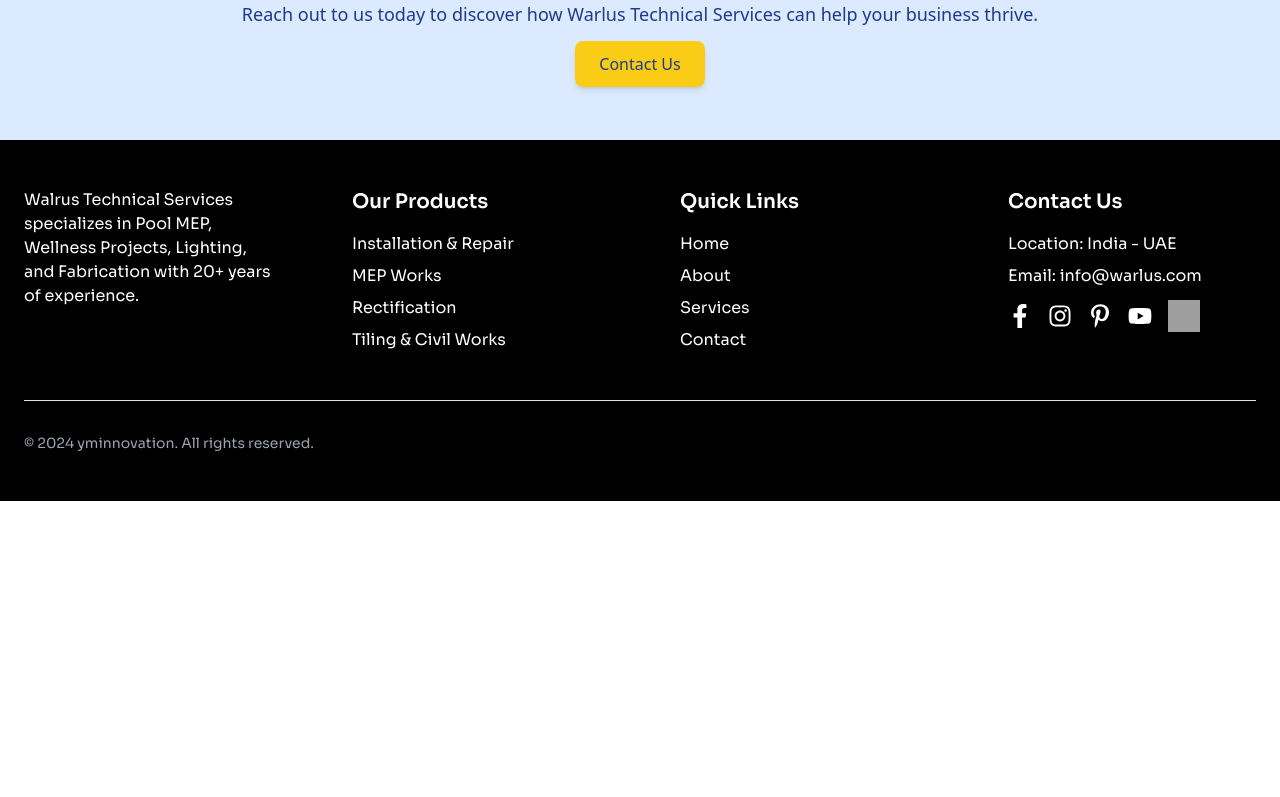
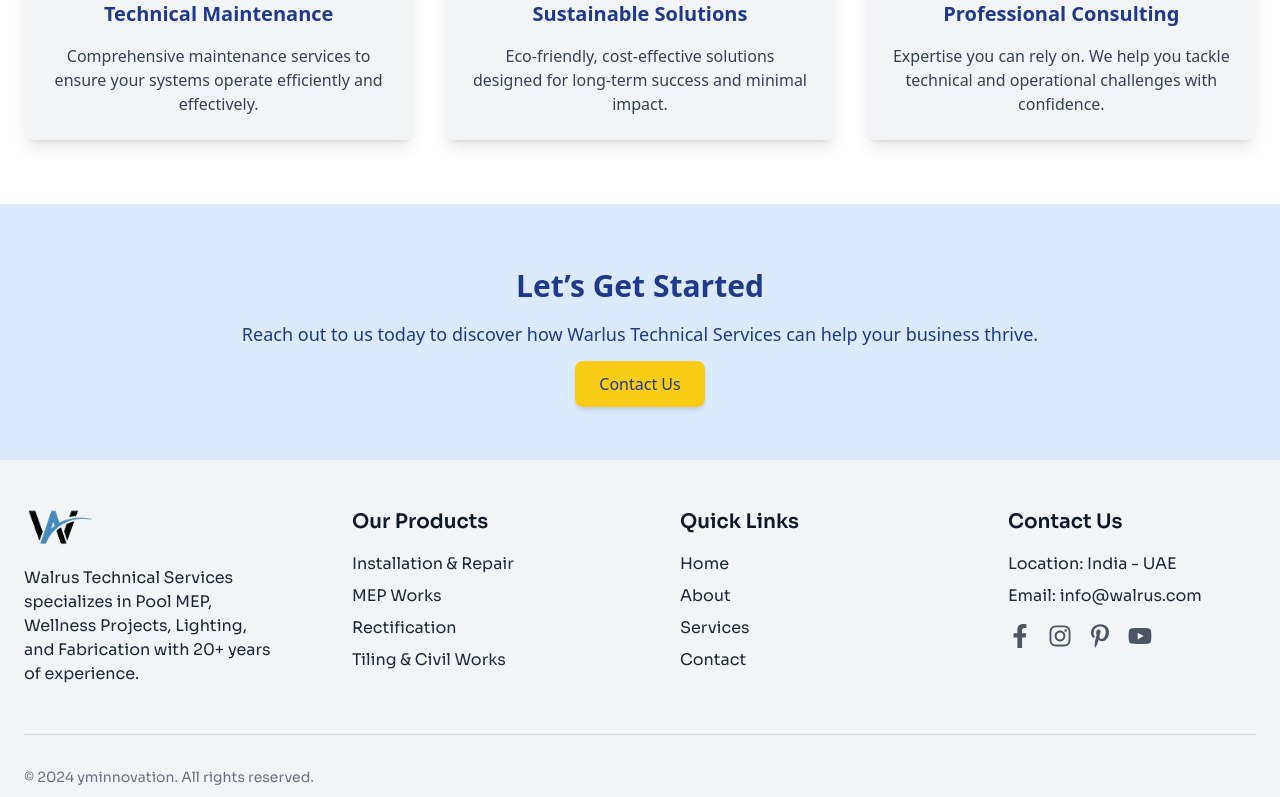
Before and after one commit to yaseenmirshal/Walrus, a Next.js app: page / in a window 1280 px wide. Shown: the part 2000-2797 px from the top of the page. Before the commit the page ends 2501 px from the top, so only its background shows below. Built offline with nearby package versions, Linux system fonts and the light colour scheme; grey boxes are pictures that could not be loaded.

Commit message:
home almost

```diff
--- a/app/Components/Footer.jsx
+++ b/app/Components/Footer.jsx
@@ -2,7 +2,7 @@
 import AOS from 'aos';
 import 'aos/dist/aos.css';
 import { useEffect } from 'react';
-import { FaFacebookF, FaInstagram, FaPinterestP, FaYoutube, FaTwitter } from 'react-icons/fa';
+import { FaFacebookF, FaInstagram, FaPinterestP, FaYoutube } from 'react-icons/fa';
 
 export default function Footer() {
   useEffect(() => {
@@ -13,112 +13,87 @@
   }, []);
 
   return (
-    <footer className="bg-black text-white py-12">
+    <footer className="bg-gray-100 text-gray-800 py-12">
       <div className="container mx-auto px-6">
         <div className="grid grid-cols-1 md:grid-cols-4 gap-20">
-          {/* DaamWorld Logo and Text */}
+
+
+          {/* Company Info */}
           <div className="flex flex-col items-start" data-aos="fade-up">
-           {/* <img
-            src="./pictures/daamlogo.png"
-            alt="DaamWorld Logo"
-            className="w-[1px] h-[1px] sm:w-[240px] sm:h-[56px] lg:w-[260px] lg:h-[60px] object-contain"
-          /> */}
+          <img width={70} height={70} className='pb-5' src="./walruslogo.png" alt="logo" />
             <p className="text-left text-md">
-            Walrus Technical Services specializes in Pool MEP, Wellness Projects, Lighting, and Fabrication with 20+ years of experience.
+              Walrus Technical Services specializes in Pool MEP, Wellness Projects, Lighting, and Fabrication with 20+ years of experience.
             </p>
           </div>
 
-
-          {/* Additional Content */}
+          {/* Our Products */}
           <div className="flex flex-col items-start" data-aos="fade-up" data-aos-delay="300">
-            <h3 className="text-xl font-semibold mb-4">Our Products</h3>
+            <h3 className="text-xl font-semibold mb-4 text-gray-900">Our Products</h3>
             <ul className="space-y-2 text-left">
               <li>
-                <a href="#faucets" className="hover:text-blue-400">Installation & Repair</a>
+                <a href="#faucets" className="hover:text-blue-600">Installation & Repair</a>
               </li>
               <li>
-                <a href="#showers" className="hover:text-blue-400">MEP Works</a>
+                <a href="#showers" className="hover:text-blue-600">MEP Works</a>
               </li>
               <li>
-                <a href="#toilets" className="hover:text-blue-400">Rectification</a>
+                <a href="#toilets" className="hover:text-blue-600">Rectification</a>
               </li>
               <li>
-                <a href="#accessories" className="hover:text-blue-400">Tiling & Civil Works</a>
+                <a href="#accessories" className="hover:text-blue-600">Tiling & Civil Works</a>
               </li>
             </ul>
           </div>
 
           {/* Quick Links */}
           <div className="flex flex-col items-start" data-aos="fade-up" data-aos-delay="100">
-            <h3 className="text-xl font-semibold mb-4">Quick Links</h3>
+            <h3 className="text-xl font-semibold mb-4 text-gray-900">Quick Links</h3>
             <ul className="space-y-2 text-left">
               <li>
-                <a href="#home" className="hover:text-blue-400">Home</a>
+                <a href="#home" className="hover:text-blue-600">Home</a>
               </li>
               <li>
-                <a href="#about" className="hover:text-blue-400">About</a>
+                <a href="#about" className="hover:text-blue-600">About</a>
               </li>
               <li>
-                <a href="#services" className="hover:text-blue-400">Services</a>
+                <a href="#services" className="hover:text-blue-600">Services</a>
               </li>
               <li>
-                <a href="#contact" className="hover:text-blue-400">Contact</a>
+                <a href="#contact" className="hover:text-blue-600">Contact</a>
               </li>
             </ul>
           </div>
 
           {/* Contact Us */}
           <div className="flex flex-col items-start" data-aos="fade-up" data-aos-delay="200">
-            <h3 className="text-xl font-semibold mb-4">Contact Us</h3>
+            <h3 className="text-xl font-semibold mb-4 text-gray-900">Contact Us</h3>
             <ul className="space-y-2 text-left">
               <li>Location: India - UAE</li>
-              {/* <li>Phone: +1 234 567 890</li> */}
-              <li>Email: info@warlus.com</li>
-              {/* <li>WhatsApp: +1 234 567 891</li> */}
+              <li>Email: info@walrus.com</li>
             </ul>
 
+            {/* Social Media Icons */}
+            <div className="flex space-x-4 mt-4">
+              <a href="#" target="_blank" rel="noopener noreferrer">
+                <FaFacebookF className="text-2xl text-gray-600 hover:text-blue-600" />
+              </a>
+              <a href="#" target="_blank" rel="noopener noreferrer">
+                <FaInstagram className="text-2xl text-gray-600 hover:text-pink-600" />
+              </a>
+              <a href="#" target="_blank" rel="noopener noreferrer">
+                <FaPinterestP className="text-2xl text-gray-600 hover:text-red-600" />
+              </a>
+              <a href="#" target="_blank" rel="noopener noreferrer">
+                <FaYoutube className="text-2xl text-gray-600 hover:text-red-500" />
+              </a>
 
-
-<div className="flex space-x-4 mt-4">
-  {/* Facebook */}
-  <a href="" target="_blank" rel="noopener noreferrer">
-    <FaFacebookF className="text-2xl hover:text-blue-500" />
-  </a>
-
-  {/* Instagram */}
-  <a href="" target="_blank" rel="noopener noreferrer">
-    <FaInstagram className="text-2xl hover:text-pink-500" />
-  </a>
-
-  {/* Pinterest */}
-  <a href="" target="_blank" rel="noopener noreferrer">
-    <FaPinterestP className="text-2xl hover:text-red-600" />
-  </a>
-
-  {/* YouTube */}
-  <a href="" target="_blank" rel="noopener noreferrer">
-    <FaYoutube className="text-2xl hover:text-red-500" />
-  </a>
-{/* X Logo using SVG from a public CDN */}
-<a href="" target="_blank" rel="noopener noreferrer">
-  <img
-    src="https://img.freepik.com/free-vector/new-2023-twitter-logo-x-icon-design_1017-45418.jpg"
-    alt="X Logo"
-    className="w-8 h-8 mt-[-4px] hover:opacity-80 "
-  />
-</a>
-
-
-</div>
-
-
+            </div>
           </div>
-
         </div>
 
-        {/* Footer Bottom Section */}
-        <div className="mt-12 border-t pt-8">
-          <p className="text-left text-sm text-gray-400">
+        {/* Footer Bottom */}
+        <div className="mt-12 border-t border-gray-300 pt-8">
+          <p className="text-left text-sm text-gray-500">
             © 2024 yminnovation. All rights reserved.
           </p>
         </div>
--- a/app/Components/Landing.jsx
+++ b/app/Components/Landing.jsx
@@ -12,12 +12,12 @@
   return (
     <div className="bg-gray-50 text-gray-800 font-sans">
     {/* Hero Section */}
-<section
-  className="relative bg-blue-900 text-white pt-44 py-28 bg-cover bg-center"
-  style={{ backgroundImage: "url('https://wallpapers.com/images/featured/technology-w65hwkhmusntb0j9.jpg')" }} // Replace with your image path
+    <section
+  className="relative bg-blue-900 text-white h-screen py-28 bg-cover bg-center flex items-center justify-center"
+  style={{ backgroundImage: "url('https://i.pinimg.com/736x/f9/6a/de/f96adeee214db903d22ac52eaec825dd.jpg')" }} // Replace with your image path
 >
   <div className="absolute inset-0 bg-blue-900 bg-opacity-70"></div> {/* Overlay */}
-  <div className="relative container mx-auto text-center px-4" data-aos="fade-up">
+  <div className="relative text-center px-4" data-aos="fade-up">
     <h1 className="text-5xl font-bold mb-4">Walrus Technical Services</h1>
     <p className="text-lg max-w-2xl mx-auto mb-6">
       Strong technical solutions tailored to meet your unique needs. We focus on{" "}
@@ -28,6 +28,7 @@
     </button>
   </div>
 </section>
+
 
 
       {/* Our Values Section */}
```
